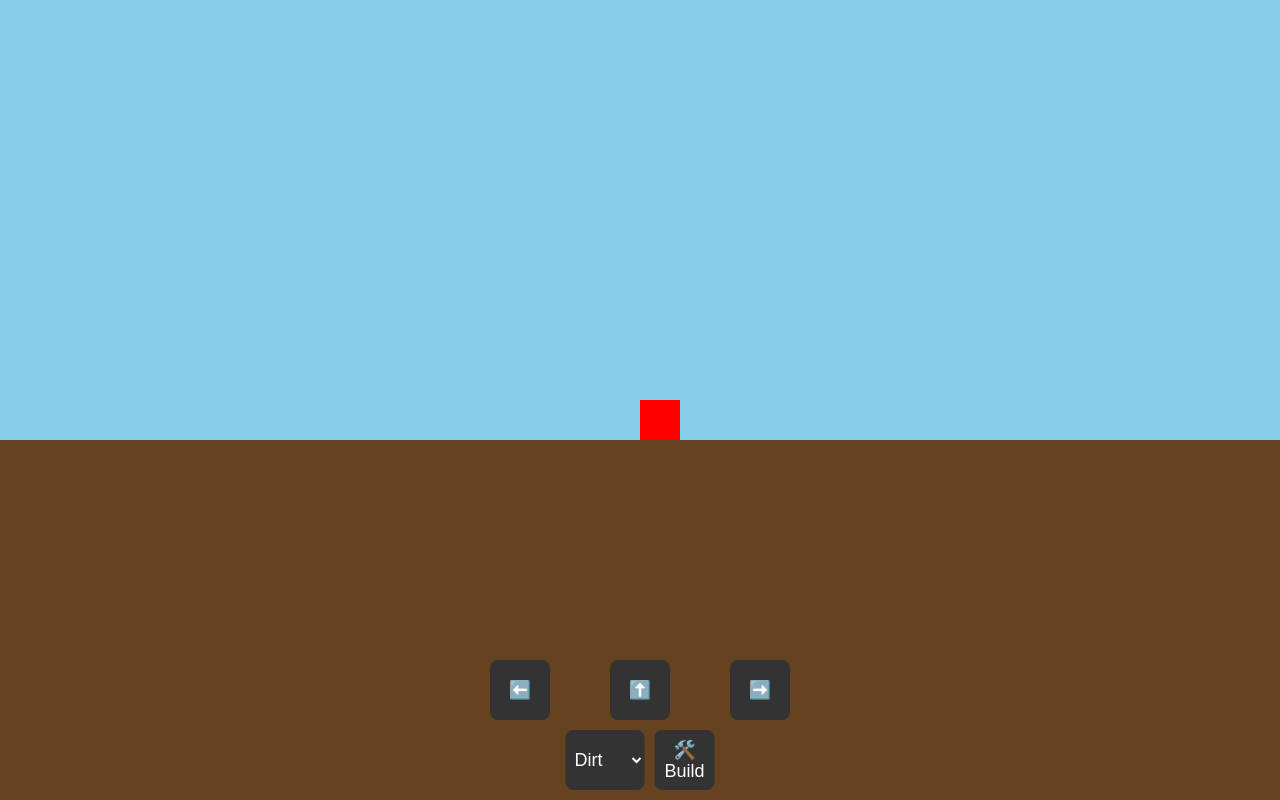
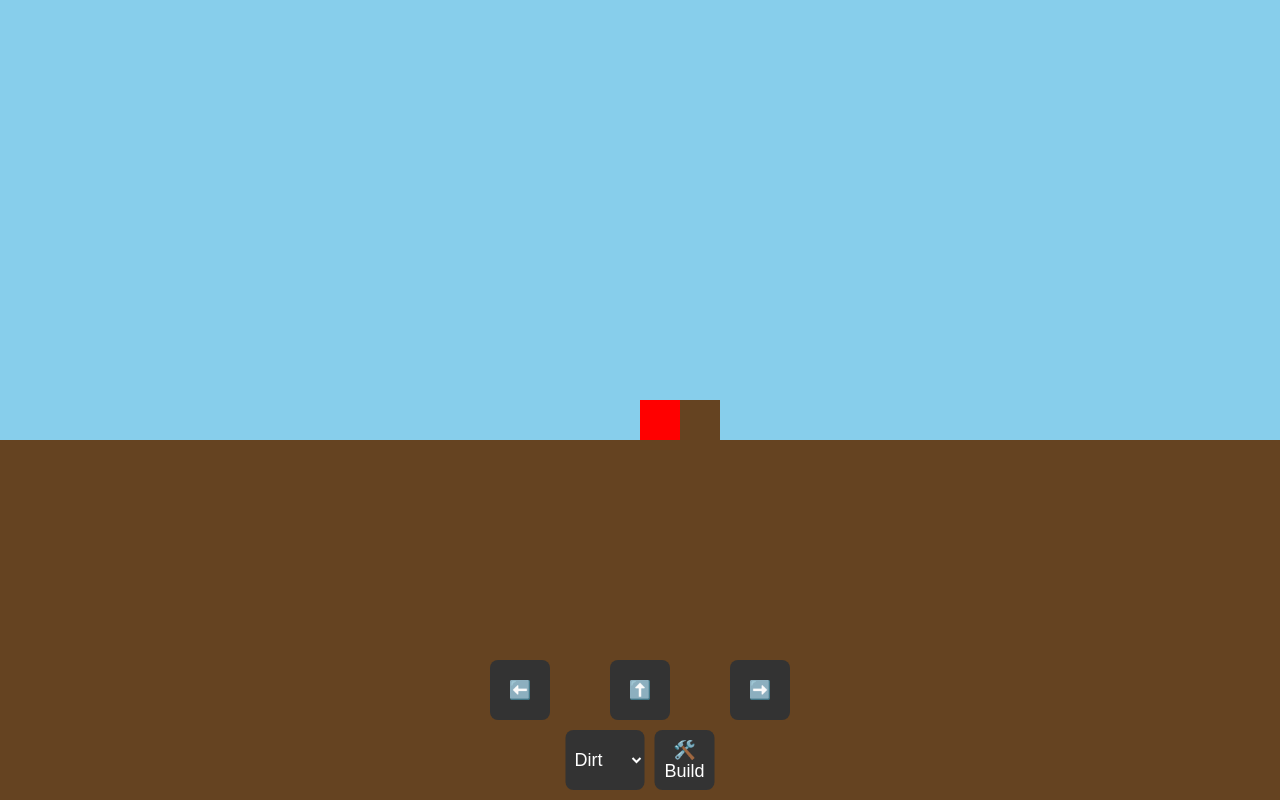
Before and after one commit to eternalxlks/2D-Minecraft, a plain HTML site: page index.html in a window 1280 px wide. Both pictures are taken after a click on the button "🛠️ Build". Drawn offline with Linux system fonts and the light colour scheme.

Commit message:
Update index.html

```diff
--- a/index.html
+++ b/index.html
@@ -79,13 +79,13 @@
     );
 
     const player = {
-      x: tilesX / 2,
-      y: tilesY / 2 - 2,
+      x: Math.floor(tilesX / 2),
+      y: Math.floor(tilesY / 2 - 2),
       dx: 0,
       dy: 0,
       size: 1,
       onGround: false,
-      health: 10,
+      facing: 1, // 1 = right, -1 = left
     };
 
     const gravity = 0.2;
@@ -112,14 +112,20 @@
 
     function drawPlayer() {
       ctx.fillStyle = 'red';
-      ctx.fillRect(Math.floor(player.x * tileSize), Math.floor(player.y * tileSize), tileSize, tileSize);
+      ctx.fillRect(player.x * tileSize, player.y * tileSize, tileSize, tileSize);
     }
 
     function updatePlayer() {
+      // Apply gravity
       player.dy += gravity;
+
+      // Horizontal movement
       player.x += player.dx;
+
+      // Vertical movement
       player.y += player.dy;
 
+      // Collision detection (ground)
       const leftTile = Math.floor(player.x);
       const rightTile = Math.floor(player.x + player.size);
       const bottomTile = Math.floor(player.y + player.size);
@@ -135,27 +141,43 @@
         player.onGround = false;
       }
 
-      if (player.x < 0) player.x = 0;
-      if (player.x > tilesX - 1) player.x = tilesX - 1;
-      if (player.y > tilesY - 1) player.y = tilesY - 1;
+      // Prevent out-of-bounds movement
+      player.x = Math.max(0, Math.min(player.x, tilesX - player.size));
+      player.y = Math.min(player.y, tilesY - player.size);
     }
 
     function handleMovement() {
-      if (keys['ArrowLeft'] || keys['a'] || mobileControls.left) player.dx = -speed;
-      else if (keys['ArrowRight'] || keys['d'] || mobileControls.right) player.dx = speed;
-      else player.dx = 0;
+      if (keys['ArrowLeft'] || keys['a'] || mobileControls.left) {
+        player.dx = -speed;
+        player.facing = -1;
+      } else if (keys['ArrowRight'] || keys['d'] || mobileControls.right) {
+        player.dx = speed;
+        player.facing = 1;
+      } else {
+        player.dx = 0;
+      }
 
-      if ((keys['ArrowUp'] || keys[' '] || keys['w'] || mobileControls.jump) && player.onGround) {
+      if (
+        (keys['ArrowUp'] || keys[' '] || keys['w'] || mobileControls.jump) &&
+        player.onGround
+      ) {
         player.dy = jumpStrength;
       }
     }
 
     function placeBlock() {
       const blockType = parseInt(document.getElementById('blockType').value);
-      const xTile = Math.floor(player.x);
-      const yTile = Math.floor(player.y + player.size);
-      if (yTile < tilesY && xTile < tilesX && world[yTile][xTile] === 0) {
-        world[yTile][xTile] = blockType;
+      const targetX = Math.floor(player.x + player.facing);
+      const targetY = Math.floor(player.y + player.size - 1);
+
+      if (
+        targetX >= 0 &&
+        targetX < tilesX &&
+        targetY >= 0 &&
+        targetY < tilesY &&
+        world[targetY][targetX] === 0
+      ) {
+        world[targetY][targetX] = blockType;
       }
     }
 
@@ -168,23 +190,21 @@
       requestAnimationFrame(gameLoop);
     }
 
-    window.addEventListener('keydown', (e) => keys[e.key] = true);
-    window.addEventListener('keyup', (e) => keys[e.key] = false);
+    window.addEventListener('keydown', (e) => (keys[e.key] = true));
+    window.addEventListener('keyup', (e) => (keys[e.key] = false));
 
-    document.getElementById('left').addEventListener('mousedown', () => mobileControls.left = true);
-    document.getElementById('left').addEventListener('mouseup', () => mobileControls.left = false);
-    document.getElementById('right').addEventListener('mousedown', () => mobileControls.right = true);
-    document.getElementById('right').addEventListener('mouseup', () => mobileControls.right = false);
-    document.getElementById('jump').addEventListener('mousedown', () => mobileControls.jump = true);
-    document.getElementById('jump').addEventListener('mouseup', () => mobileControls.jump = false);
-    document.getElementById('jump').addEventListener('touchend', () => mobileControls.jump = false);
+    document.getElementById('left').addEventListener('mousedown', () => (mobileControls.left = true));
+    document.getElementById('left').addEventListener('mouseup', () => (mobileControls.left = false));
+    document.getElementById('right').addEventListener('mousedown', () => (mobileControls.right = true));
+    document.getElementById('right').addEventListener('mouseup', () => (mobileControls.right = false));
+    document.getElementById('jump').addEventListener('mousedown', () => (mobileControls.jump = true));
+    document.getElementById('jump').addEventListener('mouseup', () => (mobileControls.jump = false));
 
     window.addEventListener('resize', () => {
       canvas.width = window.innerWidth;
       canvas.height = window.innerHeight;
       tilesX = Math.ceil(canvas.width / tileSize);
       tilesY = Math.ceil(canvas.height / tileSize);
-      // Reinitialize world (optional)
     });
 
     document.getElementById('build').addEventListener('click', placeBlock);
```
